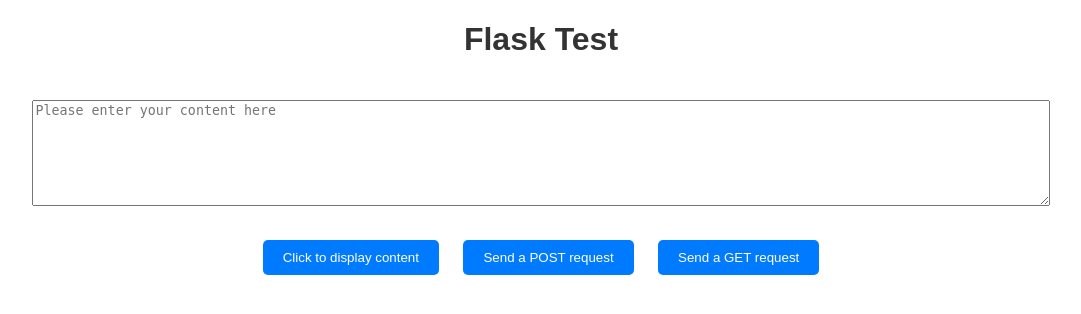
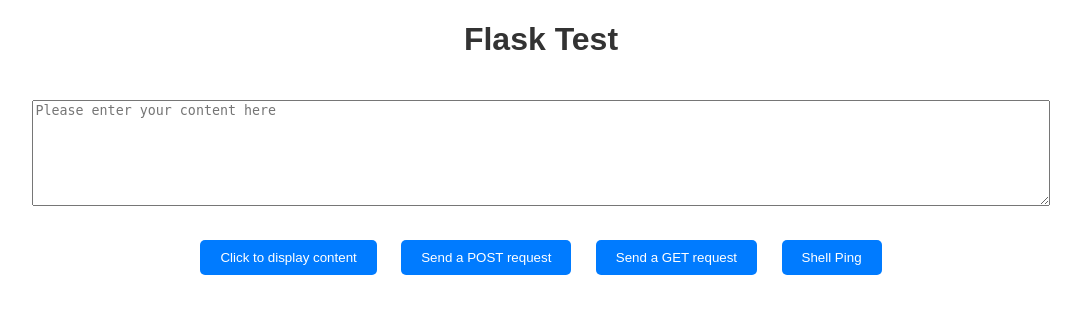
Before and after one commit to SurpassHR/flask_examples, a Flask app: page / in a window 1280 px wide. Shown: the top 314 px of the page, without its empty margins (99-1180 px from the left). Run offline with Flask 3, Linux system fonts and the light colour scheme.

Commit message:
测试ssh列表

```diff
--- a/flask_test.py
+++ b/flask_test.py
@@ -1,5 +1,5 @@
 from flask import Flask, render_template, request
-from stub_ssh_response import StubBoardResponse
+from stub_ssh_response import StubBoardResponse, BoardCmd
 import json
 
 app = Flask(__name__)
@@ -21,3 +21,15 @@ def get():
     list = ['haha', 'hehe', '李雨点傻蛋']
     listJson = json.dumps(list)
     return listJson
+
+@app.route("/shell_ping", methods = ['GET'])
+def ShellPing():
+    ret = StubBoardResponse(hostip="10.91.15.208", cmd=BoardCmd.SHELL_PING)
+    respList = ret.split("\n")
+    for i in range(len(respList)):
+        if respList[i] == "":
+            respList.remove(respList[i])
+
+    for item in respList:
+        print(item)
+    return respList
--- a/static/index.js
+++ b/static/index.js
@@ -53,3 +53,29 @@ document.getElementById("get-button").addEventListener("click", function() {
         document.getElementById("textarea").value = text;
     })
 });
+
+document.getElementById("shell-ping-button").addEventListener("click", function() {
+    fetch("/shell_ping", {
+        method: "GET",
+    })
+    .then(response => {
+        return response.text();
+    })
+    .then(data => {
+        var ipList = JSON.parse(data);
+        var ul = document.createElement("ul");
+        var cnt = 1;
+        ipList.forEach(element => {
+            var p = document.createElement("p");
+            var button = document.createElement("button");
+            button.id = "ip-" + cnt;
+            button.className = "version-button";
+            button.innerHTML = "Get Version";
+            p.innerHTML = element;
+            ul.append(p);
+            ul.append(button);
+            cnt++;
+        });
+        document.body.appendChild(ul);
+    })
+});
--- a/stub_ssh_response.py
+++ b/stub_ssh_response.py
@@ -10,7 +10,8 @@ def GetHostIpList():
 
 class BoardCmd(Enum):
     PING = 0
-    VERSION = 1
+    SHELL_PING = 1
+    VERSION = 2
 
 
 cmdList = []
@@ -22,6 +23,8 @@ def StubBoardResponse(hostip, cmd : BoardCmd):
                 return "Reply from 172.26.96.1: bytes=32 time<1ms TTL=128"
             elif cmd == BoardCmd.VERSION:
                 return "V300R024C00"
+            elif cmd == BoardCmd.SHELL_PING:
+                return " ok\n".join(hostIpList)
             else:
                 return ""
     print("no such hostip")
--- a/templates/index.html
+++ b/templates/index.html
@@ -19,9 +19,7 @@
             margin: 20px auto;
         }
 
-        #button,
-        #post-button,
-        #get-button {
+        button {
             padding: 10px 20px;
             margin: 10px;
             background-color: #007BFF;
@@ -31,10 +29,13 @@
             border-radius: 5px;
         }
 
-        #button:hover,
-        #post-button:hover,
-        #get-button:hover {
+        button:hover {
             background-color: #0056b3;
+        }
+
+        p,
+        button.version-button {
+            text-align: left;
         }
     </style>
 </head>
@@ -46,6 +47,7 @@
     <button id="button">Click to display content</button>
     <button id="post-button">Send a POST request</button>
     <button id="get-button">Send a GET request</button>
+    <button id="shell-ping-button">Shell Ping</button>
     <script src="../static/index.js"></script>
 </body>
 
```
